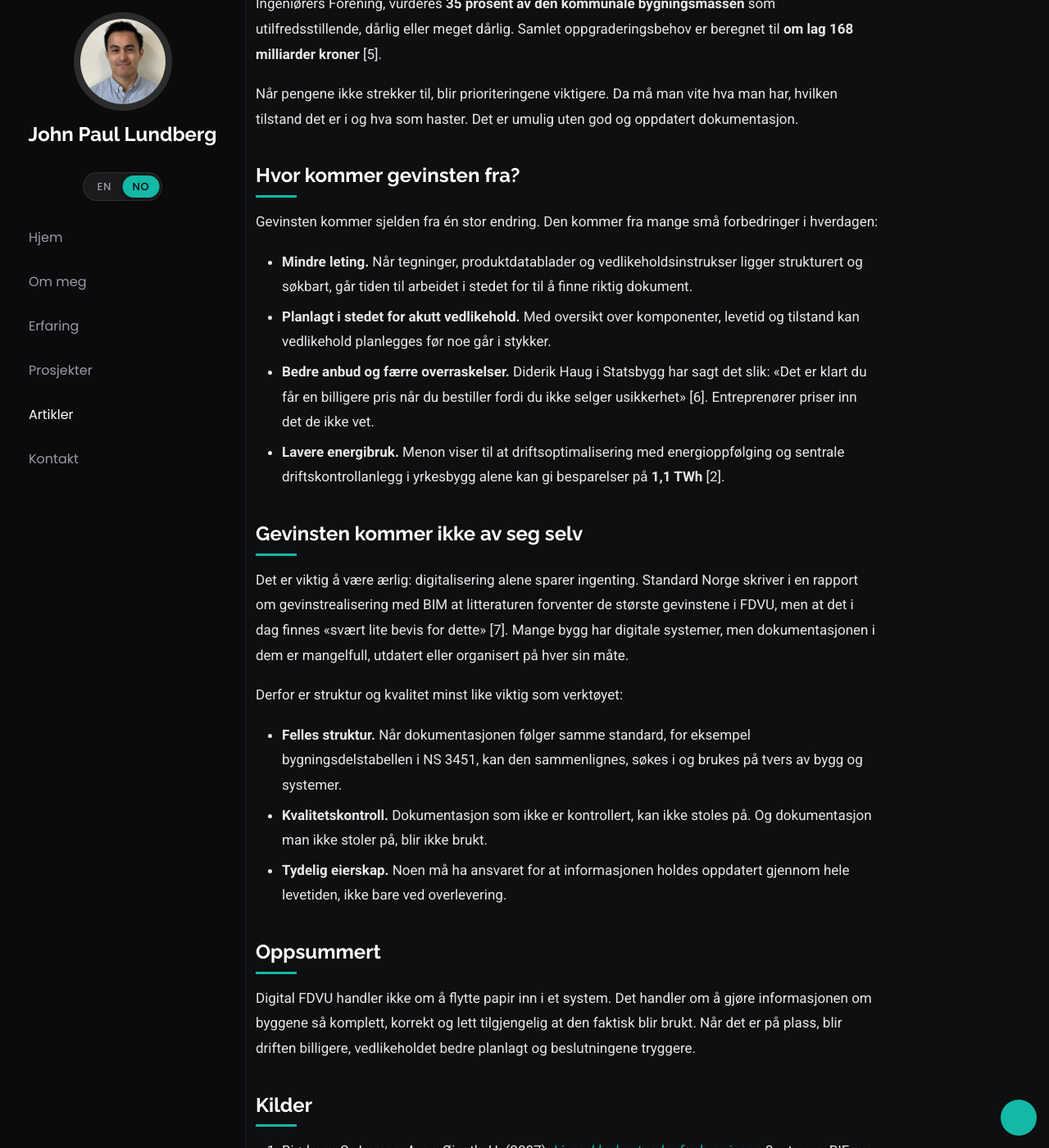
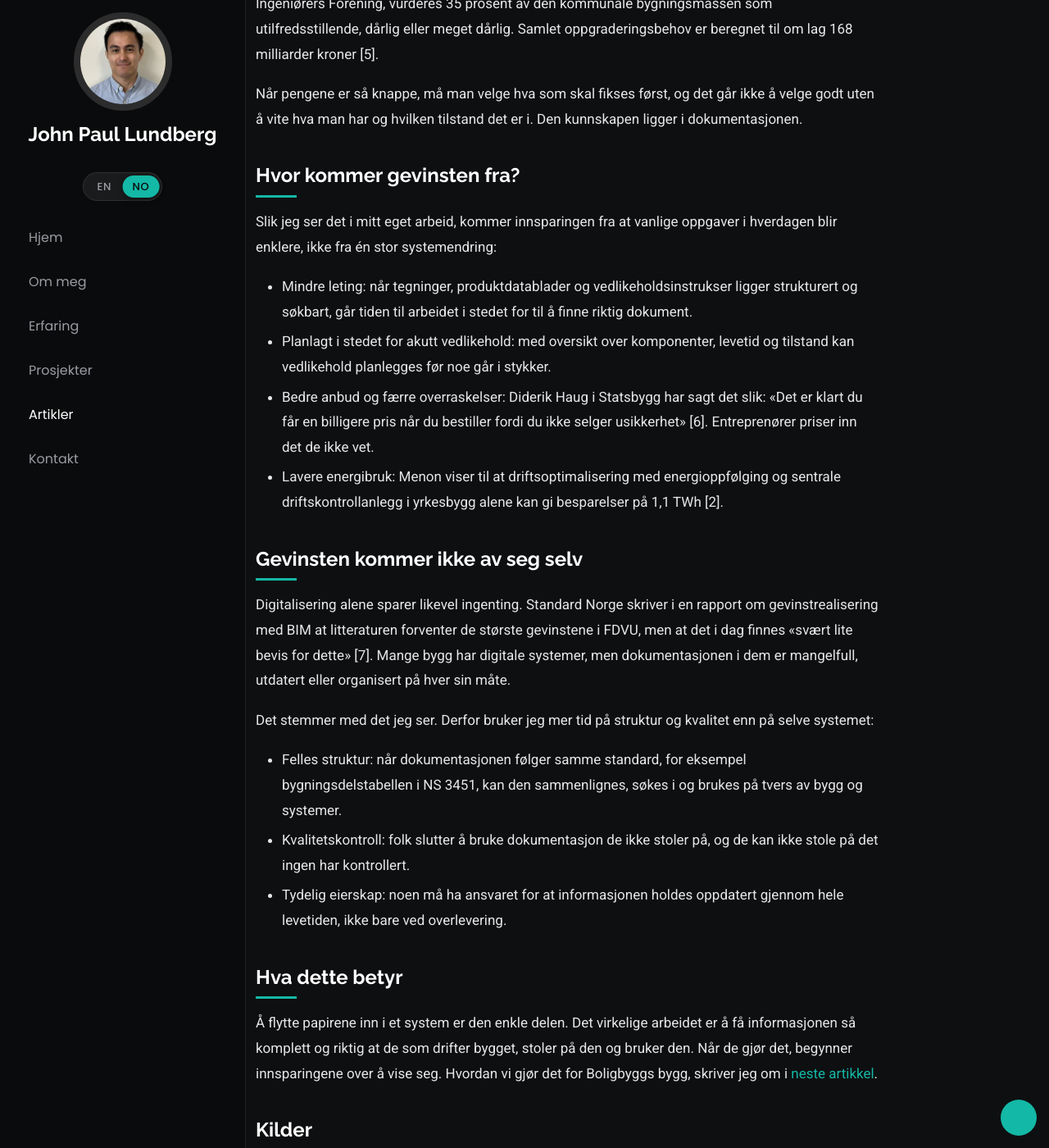
Before and after one commit to Jpme96/jplundberg.github.io, a Jekyll site: the page built from _articles/derfor-lonner-det-seg-a-digitalisere-fdvu.md, in a window 1280 px wide and 1400 px high, scrolled down 1682 px. Shown: the whole window at 82% size. Built offline with Jekyll 4.4.1, drawn with Linux system fonts in a browser that asks for light colours; an icon font too large for the unit is left out; a script that is not in the unit is left out; some of the changed text lies outside the part shown.

Commit message:
Articles read less like AI: fewer 'not X but Y' lines and punchlines, no 'In short'/'In other words', bold kept for a few key numbers, endings in JP's own words (English and Norwegian)
Co-Authored-By: Claude Opus 5.5 <noreply@anthropic.com>
Claude-Session: https://claude.ai/code/session_01HU2CPqR3uV7DdaqnCixd8y

```diff
--- a/_articles/derfor-lonner-det-seg-a-digitalisere-fdvu.md
+++ b/_articles/derfor-lonner-det-seg-a-digitalisere-fdvu.md
@@ -14,42 +14,42 @@ Når vi snakker om hva et bygg koster, tenker de fleste på byggeprosjektet. Men
 
 En veileder fra RIF og Norges Bygg- og Eiendomsforening viser at forvaltning, drift og vedlikehold utgjør **25–50 prosent av de totale kostnadene** gjennom et byggs levetid, avhengig av byggtype. Høyest er andelen for sykehus, lavest for boliger. For kontorbygg er selve driften rundt to tredjedeler av FDVU-kostnadene, med renhold og energi som de største postene [1].
 
-Med andre ord: små forbedringer i hvordan bygg driftes, gir store utslag over tid.
+Selv små forbedringer i hvordan et bygg driftes, blir derfor mye over levetiden.
 
 ## Hva kan spares?
 
-Menon Economics har beregnet gevinstpotensialet ved smarte, digitale løsninger i norske kommuner. Kommunal eiendomsforvaltning hadde driftskostnader på **29,1 milliarder kroner** i 2017, og Menon anslår at digitalisering kan redusere disse med **5–10 prosent** innen 2027 [2]. Det tilsvarer omtrent **1,5–2,9 milliarder kroner i året**, bare for kommunenes egne bygg (min omregning av Menons tall).
+Menon Economics har beregnet gevinstpotensialet ved smarte, digitale løsninger i norske kommuner. Kommunal eiendomsforvaltning hadde driftskostnader på 29,1 milliarder kroner i 2017, og Menon anslår at digitalisering kan redusere disse med 5–10 prosent innen 2027 [2]. Det tilsvarer omtrent **1,5–2,9 milliarder kroner i året**, bare for kommunenes egne bygg (min omregning av Menons tall).
 
-Ser vi på hele bygg-, anleggs- og eiendomsnæringen, viser Samordningsrådet for digitalisering til et innsparingspotensial på **rundt 20 prosent, eller drøyt 100 milliarder kroner per år** [3][4]. Det tallet gjelder hele næringen, ikke bare drift, men det sier noe om hvor mye som står på spill.
+Ser vi på hele bygg-, anleggs- og eiendomsnæringen, viser Samordningsrådet for digitalisering til et innsparingspotensial på rundt 20 prosent, eller drøyt 100 milliarder kroner per år [3][4]. Det tallet gjelder hele næringen, ikke bare drift, men det sier noe om hvor mye som står på spill.
 
 ## Vedlikeholdsetterslepet gjør det mer akutt
 
-Ifølge Multiconsults kartlegging av kommunale bygg, som er en del av *Norges tilstand* fra Rådgivende Ingeniørers Forening, vurderes **35 prosent av den kommunale bygningsmassen** som utilfredsstillende, dårlig eller meget dårlig. Samlet oppgraderingsbehov er beregnet til **om lag 168 milliarder kroner** [5].
+Ifølge Multiconsults kartlegging av kommunale bygg, som er en del av *Norges tilstand* fra Rådgivende Ingeniørers Forening, vurderes 35 prosent av den kommunale bygningsmassen som utilfredsstillende, dårlig eller meget dårlig. Samlet oppgraderingsbehov er beregnet til om lag 168 milliarder kroner [5].
 
-Når pengene ikke strekker til, blir prioriteringene viktigere. Da må man vite hva man har, hvilken tilstand det er i og hva som haster. Det er umulig uten god og oppdatert dokumentasjon.
+Når pengene er så knappe, må man velge hva som skal fikses først, og det går ikke å velge godt uten å vite hva man har og hvilken tilstand det er i. Den kunnskapen ligger i dokumentasjonen.
 
 ## Hvor kommer gevinsten fra?
 
-Gevinsten kommer sjelden fra én stor endring. Den kommer fra mange små forbedringer i hverdagen:
+Slik jeg ser det i mitt eget arbeid, kommer innsparingen fra at vanlige oppgaver i hverdagen blir enklere, ikke fra én stor systemendring:
 
-- **Mindre leting.** Når tegninger, produktdatablader og vedlikeholdsinstrukser ligger strukturert og søkbart, går tiden til arbeidet i stedet for til å finne riktig dokument.
-- **Planlagt i stedet for akutt vedlikehold.** Med oversikt over komponenter, levetid og tilstand kan vedlikehold planlegges før noe går i stykker.
-- **Bedre anbud og færre overraskelser.** Diderik Haug i Statsbygg har sagt det slik: «Det er klart du får en billigere pris når du bestiller fordi du ikke selger usikkerhet» [6]. Entreprenører priser inn det de ikke vet.
-- **Lavere energibruk.** Menon viser til at driftsoptimalisering med energioppfølging og sentrale driftskontrollanlegg i yrkesbygg alene kan gi besparelser på **1,1 TWh** [2].
+- Mindre leting: når tegninger, produktdatablader og vedlikeholdsinstrukser ligger strukturert og søkbart, går tiden til arbeidet i stedet for til å finne riktig dokument.
+- Planlagt i stedet for akutt vedlikehold: med oversikt over komponenter, levetid og tilstand kan vedlikehold planlegges før noe går i stykker.
+- Bedre anbud og færre overraskelser: Diderik Haug i Statsbygg har sagt det slik: «Det er klart du får en billigere pris når du bestiller fordi du ikke selger usikkerhet» [6]. Entreprenører priser inn det de ikke vet.
+- Lavere energibruk: Menon viser til at driftsoptimalisering med energioppfølging og sentrale driftskontrollanlegg i yrkesbygg alene kan gi besparelser på 1,1 TWh [2].
 
 ## Gevinsten kommer ikke av seg selv
 
-Det er viktig å være ærlig: digitalisering alene sparer ingenting. Standard Norge skriver i en rapport om gevinstrealisering med BIM at litteraturen forventer de største gevinstene i FDVU, men at det i dag finnes «svært lite bevis for dette» [7]. Mange bygg har digitale systemer, men dokumentasjonen i dem er mangelfull, utdatert eller organisert på hver sin måte.
+Digitalisering alene sparer likevel ingenting. Standard Norge skriver i en rapport om gevinstrealisering med BIM at litteraturen forventer de største gevinstene i FDVU, men at det i dag finnes «svært lite bevis for dette» [7]. Mange bygg har digitale systemer, men dokumentasjonen i dem er mangelfull, utdatert eller organisert på hver sin måte.
 
-Derfor er struktur og kvalitet minst like viktig som verktøyet:
+Det stemmer med det jeg ser. Derfor bruker jeg mer tid på struktur og kvalitet enn på selve systemet:
 
-- **Felles struktur.** Når dokumentasjonen følger samme standard, for eksempel bygningsdelstabellen i NS 3451, kan den sammenlignes, søkes i og brukes på tvers av bygg og systemer.
-- **Kvalitetskontroll.** Dokumentasjon som ikke er kontrollert, kan ikke stoles på. Og dokumentasjon man ikke stoler på, blir ikke brukt.
-- **Tydelig eierskap.** Noen må ha ansvaret for at informasjonen holdes oppdatert gjennom hele levetiden, ikke bare ved overlevering.
+- Felles struktur: når dokumentasjonen følger samme standard, for eksempel bygningsdelstabellen i NS 3451, kan den sammenlignes, søkes i og brukes på tvers av bygg og systemer.
+- Kvalitetskontroll: folk slutter å bruke dokumentasjon de ikke stoler på, og de kan ikke stole på det ingen har kontrollert.
+- Tydelig eierskap: noen må ha ansvaret for at informasjonen holdes oppdatert gjennom hele levetiden, ikke bare ved overlevering.
 
-## Oppsummert
+## Hva dette betyr
 
-Digital FDVU handler ikke om å flytte papir inn i et system. Det handler om å gjøre informasjonen om byggene så komplett, korrekt og lett tilgjengelig at den faktisk blir brukt. Når det er på plass, blir driften billigere, vedlikeholdet bedre planlagt og beslutningene tryggere.
+Å flytte papirene inn i et system er den enkle delen. Det virkelige arbeidet er å få informasjonen så komplett og riktig at de som drifter bygget, stoler på den og bruker den. Når de gjør det, begynner innsparingene over å vise seg. Hvordan vi gjør det for Boligbyggs bygg, skriver jeg om i [neste artikkel](/articles/slik-strukturerer-vi-fdvu-dokumentasjonen-etter-ns-3451/).
 
 ## Kilder
 
```
Also changed, not shown: _articles/how-we-structure-fdvu-documentation-with-ns-3451.md (+21 -21 lines), _articles/hva-sier-de-som-bruker-fdv-dokumentasjonen.md (+6 -6 lines), _articles/slik-strukturerer-vi-fdvu-dokumentasjonen-etter-ns-3451.md (+21 -21 lines), _articles/what-do-the-people-who-use-fdv-documentation-say.md (+6 -6 lines), _articles/why-digitalising-fdvu-pays-off.md (+17 -17 lines).
